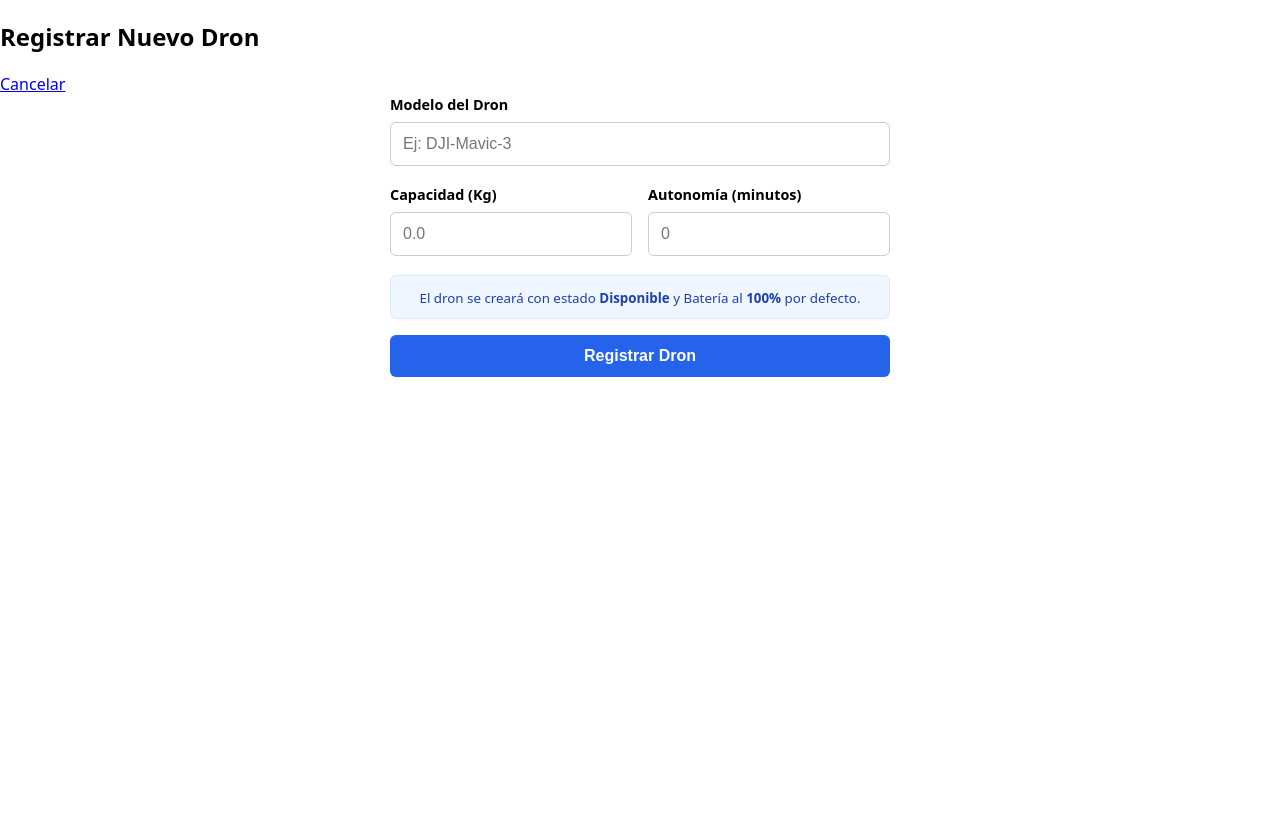
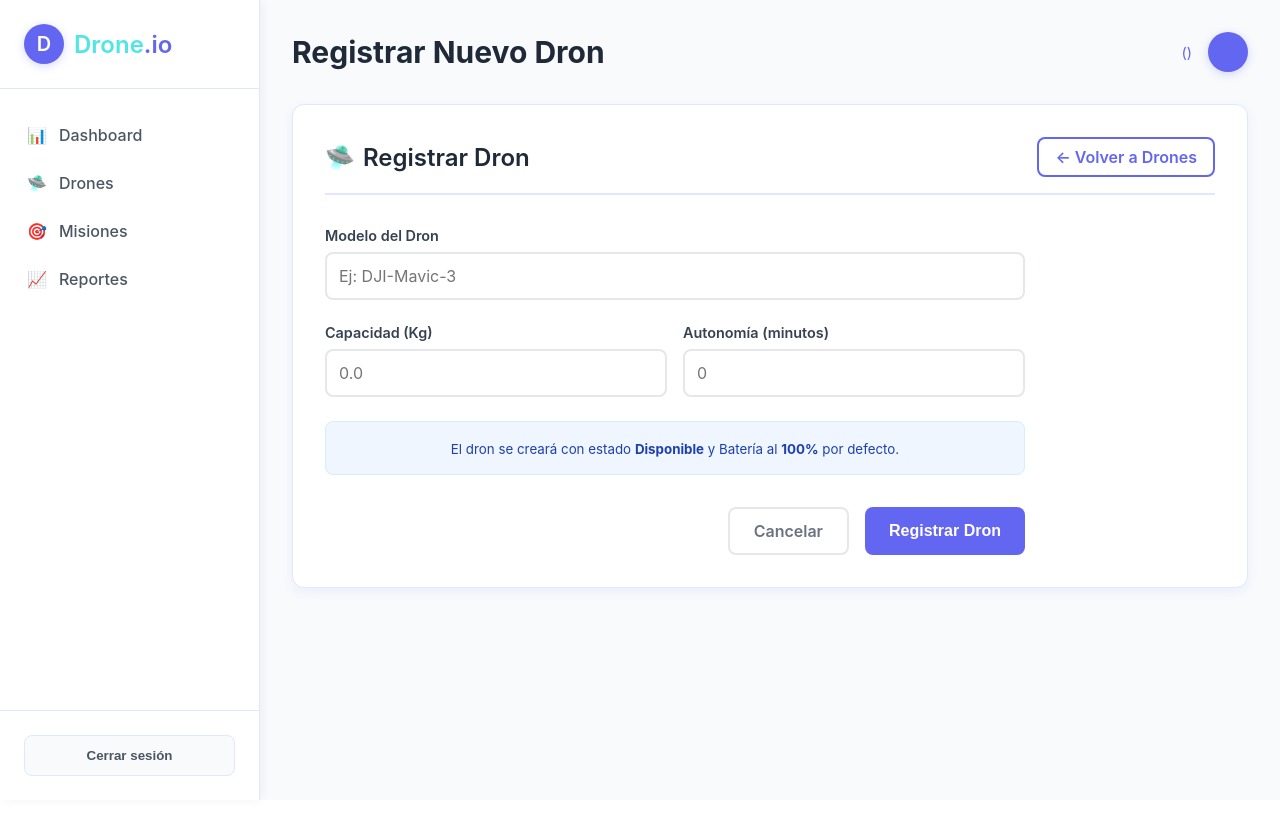
Before and after one commit to Je4nnnn/TBD_LAB, a Vue app in the folder drones-web/: page /drones/nuevo in a window 1280 px wide. Built offline with nearby package versions, Linux system fonts and the light colour scheme; sample sign-in values are in the browser's storage.

Commit message:
agregados botones de creas mision y dron

```diff
--- a/drones-web/src/pages/Drones.vue
+++ b/drones-web/src/pages/Drones.vue
@@ -40,8 +40,8 @@
         <h1 class="header-title">Gestión de Drones</h1>
         <div class="user-info">
           <div class="user-details">
-            <span class="user-name">{{ auth.nombre }}</span>
-            <span class="user-role">({{ auth.rol }})</span>
+            <span class="user-name">{{ auth.nombre || 'Usuario' }}</span>
+            <span class="user-role">({{ auth.rol || 'Rol no definido' }})</span>
           </div>
           <div class="user-avatar">{{ auth.nombre.charAt(0) }}</div>
         </div>
@@ -90,9 +90,12 @@
         <div class="data-card">
           <div class="card-header">
             <h2><span class="icon">🛸</span> Lista de Drones</h2>
-            <button class="refresh-btn" @click="loadDrones" :disabled="loading">
-              {{ loading ? 'Cargando...' : 'Refrescar' }}
-            </button>
+            <div class="header-actions">
+              <button class="refresh-btn" @click="loadDrones" :disabled="loading">
+                {{ loading ? 'Cargando...' : 'Refrescar' }}
+              </button>
+              <router-link to="/drones/nuevo" class="btn-create">Crear Dron</router-link>
+            </div>
           </div>
 
           <!-- Controles de filtrado y búsqueda -->
@@ -1083,4 +1086,38 @@ table tr:focus-within {
   outline: 2px solid #6366f1;
   outline-offset: -2px;
 }
+.card-header {
+  display: flex;
+  justify-content: space-between;
+  align-items: center;
+  margin-bottom: 1rem;
+}
+
+.header-actions {
+  display: flex;
+  gap: 8px;
+  align-items: center;
+}
+
+.btn-create {
+  background: #6366f1;
+  color: white;
+  text-decoration: none;
+  font-size: 0.9rem;
+  transition: background 0.2s;
+  display: inline-flex;
+  align-items: center;
+  gap: 4px;
+  color: white;
+  border: none;
+  border-radius: 8px;
+  padding: 10px 16px;
+  font-weight: 500;
+  cursor: pointer;
+  box-shadow: 0 2px 8px rgba(99,102,241,0.15);
+}
+
+.btn-create:hover {
+  background: #6366f1;
+}
 </style>
--- a/drones-web/src/pages/Misiones.vue
+++ b/drones-web/src/pages/Misiones.vue
@@ -1303,6 +1303,7 @@ table tr:focus-within {
   cursor: pointer;
   box-shadow: 0 2px 8px rgba(99,102,241,0.15);
   transition: background 0.2s;
+  text-decoration: none;
 }
 .crear-btn:hover:not(:disabled) {
   background: #4f46e5;
--- a/drones-web/src/router/index.js
+++ b/drones-web/src/router/index.js
@@ -5,7 +5,7 @@ import LoginView from '../views/LoginView.vue';
 import DashboardView from '../views/DashboardView.vue';
 import ReportsView from '../views/ReportsView.vue';
 import CreateMissionView from '../views/CreateMissionView.vue';
-import CreateDroneView from '../views/CreateDroneView.vue'; // <--- IMPORTAR NUEVA VISTA
+import CreateDroneView from '../views/CreateDroneView.vue';
 
 const routes = [
   { path: '/login', name: 'login', component: LoginView, meta: { public: true } },
@@ -17,7 +17,7 @@ const routes = [
   { path: '/drones', name: 'drones', component: () => import('../pages/Drones.vue') },
   { path: '/misiones/nueva', name: 'crear-mision', component: CreateMissionView },
   { path: '/drones/nuevo', name: 'crear-dron', component: CreateDroneView },
-  // ------------------
+
 ];
 
 const router = createRouter({
--- a/drones-web/src/views/CreateDroneView.vue
+++ b/drones-web/src/views/CreateDroneView.vue
@@ -1,13 +1,27 @@
 <template>
-  <div class="page">
-    <header>
-      <h2>Registrar Nuevo Dron</h2>
-      <router-link class="btn" to="/">Cancelar</router-link>
+  <div class="dashboard-container">
+    <Sidebar :active="'drones'" @navigate="navigateTo" @logout="logout" />
+
+    <main class="main-content">
+      <header class="content-header">
+        <h1 class="header-title">Registrar Nuevo Dron</h1>
+        <div class="user-info">
+          <div class="user-details">
+            <span class="user-name">{{ auth.nombre }}</span>
+            <span class="user-role">({{ auth.rol }})</span>
+          </div>
+          <div class="user-avatar">{{ auth.nombre.charAt(0) }}</div>
+        </div>
       </header>
 
+      <div class="dashboard-content">
+        <div class="data-card">
+          <div class="card-header">
+            <h2><span class="icon">🛸</span> Registrar Dron</h2>
+            <router-link class="btn-back" to="/drones">← Volver a Drones</router-link>
+          </div>
+
           <div class="form-container">
-      <div class="card">
-
             <div class="form-group">
               <label>Modelo del Dron</label>
               <input v-model="modelo" placeholder="Ej: DJI-Mavic-3" type="text" />
@@ -31,27 +45,43 @@
 
             <p v-if="error" class="error-msg">{{ error }}</p>
 
+            <div class="form-actions">
+              <router-link class="btn-secondary" to="/drones">Cancelar</router-link>
               <button class="btn-primary" @click="guardar" :disabled="loading">
                 {{ loading ? 'Guardando...' : 'Registrar Dron' }}
               </button>
             </div>
           </div>
         </div>
+      </div>
+    </main>
+  </div>
 </template>
 
 <script setup>
 import { ref } from 'vue';
 import { useRouter } from 'vue-router';
+import { useAuthStore } from '../stores/auth';
+import Sidebar from '../components/Sidebar.vue';
 import api from '../api/axios';
 
 const router = useRouter();
+const auth = useAuthStore();
 const loading = ref(false);
 const error = ref('');
 
-// Form Data
 const modelo = ref('');
 const capacidad = ref('');
 const autonomia = ref('');
+
+const navigateTo = (route) => {
+  router.push(route);
+};
+
+const logout = () => {
+  auth.logout();
+  router.push('/login');
+};
 
 const guardar = async () => {
   if (!modelo.value || !capacidad.value || !autonomia.value) {
@@ -69,8 +99,7 @@ const guardar = async () => {
       autonomia_min: parseInt(autonomia.value)
     });
 
-    // Volver al dashboard tras éxito
-    router.push('/');
+    router.push('/drones');
   } catch (e) {
     console.error(e);
     error.value = 'Error al registrar el dron. Verifique los datos.';
@@ -81,27 +110,228 @@ const guardar = async () => {
 </script>
 
 <style scoped>
-.form-container { max-width: 500px; margin: 0 auto; }
-.form-group { margin-bottom: 1.2rem; text-align: left; }
-.form-row { display: grid; grid-template-columns: 1fr 1fr; gap: 1rem; }
+.dashboard-container {
+  display: flex;
+  min-height: 100vh;
+  background: #f8fafc;
+  font-family: 'Inter', -apple-system, BlinkMacSystemFont, 'Segoe UI', sans-serif;
+}
 
-label { display: block; font-weight: 600; margin-bottom: 0.5rem; font-size: 0.9rem; }
+.main-content {
+  flex: 1;
+  margin-left: 260px;
+  padding: 2rem;
+}
+
+.content-header {
+  display: flex;
+  justify-content: space-between;
+  align-items: center;
+  margin-bottom: 2rem;
+}
+
+.header-title {
+  font-size: 1.875rem;
+  font-weight: 700;
+  color: #1f2937;
+  margin: 0;
+}
+
+.user-info {
+  display: flex;
+  align-items: center;
+  gap: 1rem;
+}
+
+.user-details {
+  display: flex;
+  flex-direction: column;
+  align-items: flex-end;
+}
+
+.user-name {
+  font-weight: 600;
+  color: #1f2937;
+}
+
+.user-role {
+  font-size: 0.9rem;
+  color: #6366f1;
+}
+
+.user-avatar {
+  width: 40px;
+  height: 40px;
+  background: #6366f1;
+  color: white;
+  border-radius: 50%;
+  display: flex;
+  align-items: center;
+  justify-content: center;
+  font-weight: 600;
+  box-shadow: 0 2px 8px rgba(99, 102, 241, 0.25);
+}
+
+.dashboard-content {
+  display: flex;
+  flex-direction: column;
+}
+
+.data-card {
+  background: #fff;
+  border-radius: 12px;
+  padding: 2rem;
+  box-shadow: 0 4px 12px rgba(99, 102, 241, 0.08);
+  border: 1px solid #e0e7ff;
+}
+
+.card-header {
+  display: flex;
+  justify-content: space-between;
+  align-items: center;
+  margin-bottom: 2rem;
+  padding-bottom: 1rem;
+  border-bottom: 2px solid #e0e7ff;
+}
+
+.card-header h2 {
+  font-size: 1.5rem;
+  font-weight: 600;
+  color: #1f2937;
+  margin: 0;
+  display: flex;
+  align-items: center;
+  gap: 0.5rem;
+}
+
+.icon {
+  font-size: 1.5rem;
+}
+
+.btn-back {
+  background: transparent;
+  color: #6366f1;
+  border: 2px solid #6366f1;
+  text-decoration: none;
+  font-weight: 600;
+  padding: 8px 16px;
+  border-radius: 8px;
+  transition: all 0.2s;
+}
+
+.btn-back:hover {
+  background: #6366f1;
+  color: white;
+}
+
+.form-container {
+  max-width: 700px;
+}
+
+.form-group {
+  margin-bottom: 1.5rem;
+}
+
+.form-row {
+  display: grid;
+  grid-template-columns: 1fr 1fr;
+  gap: 1rem;
+}
+
+label {
+  display: block;
+  font-weight: 600;
+  margin-bottom: 0.5rem;
+  color: #374151;
+  font-size: 0.9rem;
+}
+
 input {
-  width: 100%; padding: 0.75rem; border-radius: 6px;
-  border: 1px solid #ccc; background: #fff; color: #333; font-size: 1rem;
+  width: 100%;
+  padding: 0.75rem;
+  border-radius: 8px;
+  border: 2px solid #e5e7eb;
+  background: #fff;
+  color: #1f2937;
+  font-size: 1rem;
+  transition: border-color 0.2s;
+  font-family: inherit;
+}
+
+input:focus {
+  outline: none;
+  border-color: #6366f1;
+  box-shadow: 0 0 0 3px rgba(99, 102, 241, 0.1);
 }
 
 .info-box {
-  background: #eff6ff; color: #1e40af; padding: 10px;
-  border-radius: 6px; margin-bottom: 1rem; text-align: center; border: 1px solid #dbeafe;
+  background: #eff6ff;
+  color: #1e40af;
+  padding: 1rem;
+  border-radius: 8px;
+  margin-bottom: 1.5rem;
+  text-align: center;
+  border: 1px solid #dbeafe;
+}
+
+.error-msg {
+  color: #dc2626;
+  background: #fee2e2;
+  padding: 0.75rem;
+  border-radius: 8px;
+  margin-bottom: 1rem;
+  font-weight: 600;
+  text-align: center;
+  border: 1px solid #fecaca;
+}
+
+.form-actions {
+  display: flex;
+  gap: 1rem;
+  justify-content: flex-end;
+  margin-top: 2rem;
+}
+
+.btn-primary,
+.btn-secondary {
+  padding: 0.75rem 1.5rem;
+  font-size: 1rem;
+  font-weight: 600;
+  border-radius: 8px;
+  cursor: pointer;
+  transition: all 0.2s;
+  border: none;
+  text-decoration: none;
+  display: inline-flex;
+  align-items: center;
+  justify-content: center;
 }
 
 .btn-primary {
-  background-color: #2563eb; color: white; border: none;
-  padding: 12px 24px; font-size: 1rem; width: 100%;
-  border-radius: 6px; cursor: pointer; font-weight: bold;
+  background: #6366f1;
+  color: white;
 }
-.btn-primary:hover { background-color: #1d4ed8; }
-.btn-primary:disabled { background-color: #93c5fd; cursor: not-allowed; }
-.error-msg { color: #dc2626; margin-bottom: 1rem; font-weight: bold; text-align: center; }
+
+.btn-primary:hover {
+  background: #4f46e5;
+  transform: translateY(-1px);
+  box-shadow: 0 4px 12px rgba(99, 102, 241, 0.3);
+}
+
+.btn-primary:disabled {
+  background: #c7d2fe;
+  cursor: not-allowed;
+  transform: none;
+}
+
+.btn-secondary {
+  background: transparent;
+  color: #6b7280;
+  border: 2px solid #e5e7eb;
+}
+
+.btn-secondary:hover {
+  background: #f9fafb;
+  border-color: #d1d5db;
+}
 </style>
--- a/drones-web/src/views/DronesView.vue
+++ b/drones-web/src/views/DronesView.vue
@@ -17,7 +17,6 @@
         </div>
         <!-- Requisito: reservar espacio para mapa -->
         <div style="margin-top:24px;border:2px dashed #334155;border-radius:12px;height:320px;display:grid;place-items:center;">
-          <em>Mapa (placeholder). Aquí irá Leaflet/Mapbox con rutas y posiciones en vivo.</em>
         </div>
       </section>
     </main>
```
Also changed, not shown: drones-web/src/views/CreateMissionView.vue (+32 -5 lines), 4 other files (tests, documents, lock files or other folders). Lines whose indentation alone changed are shown as unchanged.
